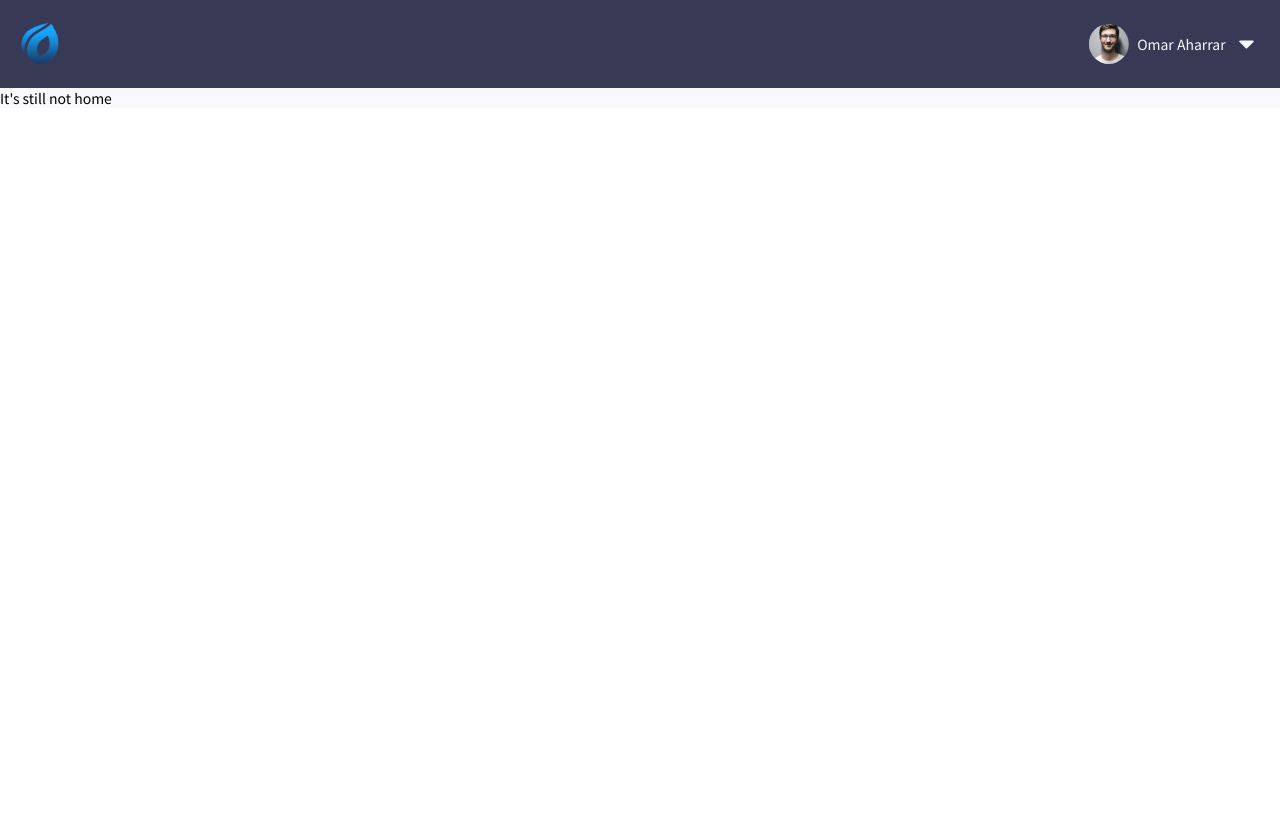
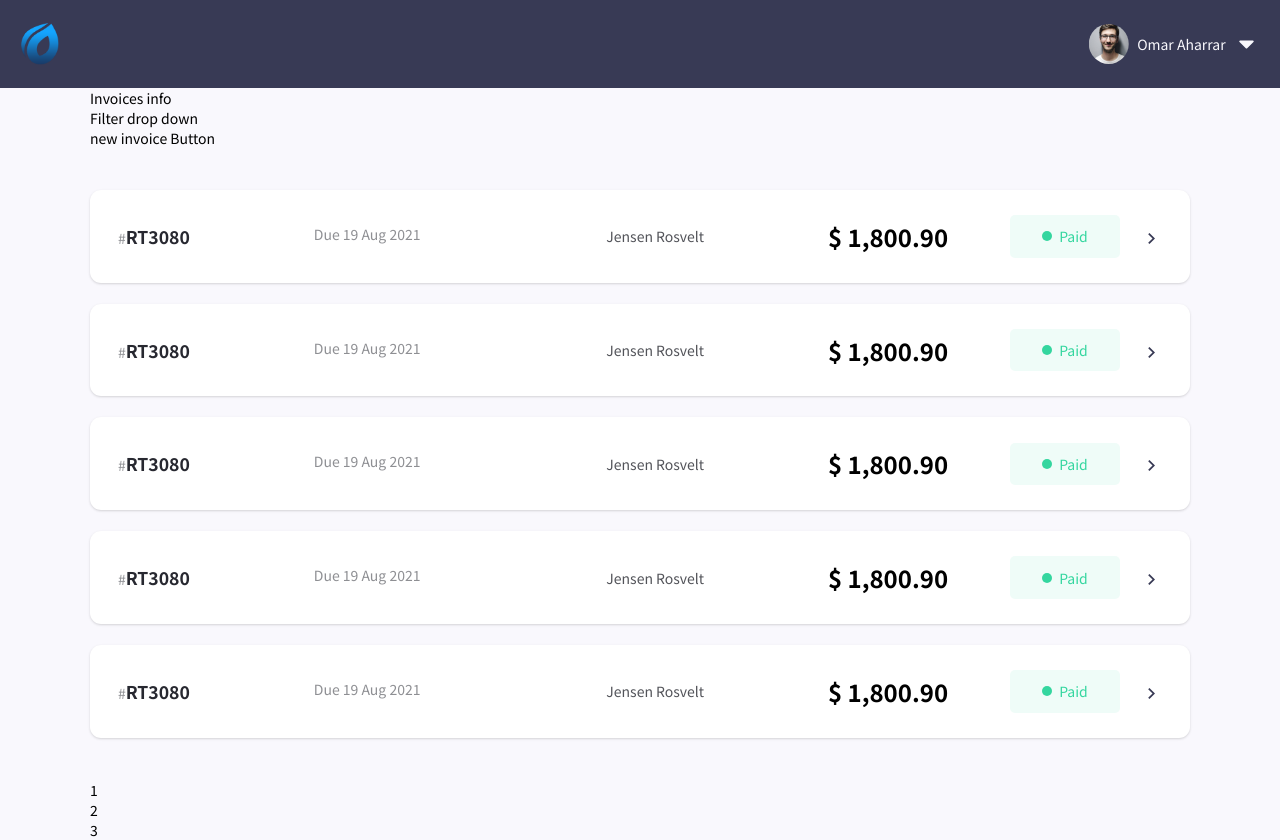
Before and after one commit to ramodev6627/Invoice-app-frontend, a React (Create React App) app: page /invoices/1 in a window 1280 px wide. Before the commit the page ends 800 px from the top, so only its background shows below. Built offline with nearby package versions, Linux system fonts and the light colour scheme.

Commit message:
add static invoice list in home page

```diff
--- a/src/components/core/Home.js
+++ /dev/null
@@ -1,5 +0,0 @@
-import React from 'react';
-
-export const Home = () => {
-	return <div>It's still not home</div>;
-};
--- /dev/null
+++ b/src/components/core/home/Home.js
@@ -0,0 +1,25 @@
+import React from 'react';
+import styled from 'styled-components';
+import { HomeHeader } from './HomeHeader';
+import { InvoicesList } from './InvoicesList';
+import { Pagination } from './Pagination';
+
+const StyledHome = styled.div`
+	width: 90%;
+	max-width: 1100px;
+	margin: 0 auto;
+
+	.list {
+		margin: 3em 0;
+	}
+`;
+
+export const Home = () => {
+	return (
+		<StyledHome>
+			<HomeHeader className="header" />
+			<InvoicesList className="list" />
+			<Pagination className="footer" />
+		</StyledHome>
+	);
+};
--- /dev/null
+++ b/src/components/core/home/HomeHeader.js
@@ -0,0 +1,14 @@
+import React from 'react';
+import styled from 'styled-components';
+
+const StyledHomeHeader = styled.div``;
+
+export const HomeHeader = ({ className }) => {
+	return (
+		<StyledHomeHeader className={className}>
+			<div>Invoices info</div>
+			<div>Filter drop down</div>
+			<div>new invoice Button</div>
+		</StyledHomeHeader>
+	);
+};
--- /dev/null
+++ b/src/components/core/home/InvoiceListItem.js
@@ -0,0 +1,153 @@
+import React from 'react';
+import styled from 'styled-components';
+import { RiArrowRightSLine } from 'react-icons/ri';
+
+const StyledInvoiceListItem = styled.li`
+	background: #fff;
+	margin: 1.5em 0;
+	box-shadow: rgba(0, 0, 0, 0.1) 0px 1px 3px 0px, rgba(0, 0, 0, 0.06) 0px 1px 2px 0px;
+	padding: 1.8em 2em;
+	border-radius: 11px;
+	position: relative;
+	transition: opacity 0.1s ease-in;
+	cursor: pointer;
+
+	:hover {
+		opacity: 0.7;
+	}
+
+	.wrapper-1,
+	.wrapper-2 {
+		display: flex;
+		justify-content: space-between;
+	}
+
+	.id {
+		color: var(--typo-lighter);
+		span {
+			font-size: 1.1rem;
+			font-weight: 600;
+			color: var(--typo);
+		}
+	}
+
+	.date {
+		color: var(--typo-lighter);
+	}
+
+	.name {
+		color: var(--typo-light);
+		margin: 0.5em 0;
+	}
+
+	.price {
+		font-size: 1.5rem;
+		font-weight: 700;
+	}
+
+	.state {
+		border-radius: 5px;
+		padding: 0.8em 1em;
+		align-self: flex-end;
+		width: 110px;
+		display: flex;
+		align-items: center;
+		justify-content: center;
+
+		span {
+			display: block;
+			width: 10px;
+			height: 10px;
+			border-radius: 50%;
+
+			margin-right: 7px;
+		}
+
+		&.paid {
+			color: var(--green);
+			background: var(--green-light);
+			span {
+				background-color: var(--green);
+			}
+		}
+		&.pending {
+			color: var(--orange);
+			background: var(--orange-light);
+			span {
+				background-color: var(--orange);
+			}
+		}
+		&.draft {
+			color: var(--dark);
+			background: var(--dark-light);
+			span {
+				background-color: var(--dark);
+			}
+		}
+	}
+
+	.cta {
+		display: none;
+	}
+
+	@media (min-width: 850px) {
+		display: flex;
+		align-items: center;
+		justify-content: space-between;
+
+		.id {
+			margin-right: auto;
+		}
+
+		.date {
+			margin-right: auto;
+		}
+
+		.wrapper-1,
+		.wrapper-2 {
+			justify-content: space-around;
+			flex-grow: 1;
+		}
+
+		.wrapper-3 {
+			display: flex;
+			align-items: center;
+			justify-content: space-around;
+			flex-grow: 2;
+		}
+
+		.cta {
+			display: block;
+			font-size: 21px;
+			margin-left: 1em;
+			margin-top: 7px;
+			color: var(--primary-dark);
+		}
+	}
+`;
+
+export const InvoiceListItem = () => {
+	return (
+		<StyledInvoiceListItem>
+			<div className="wrapper wrapper-1">
+				<p className="id">
+					#<span>RT3080</span>
+				</p>
+				<p className="date">Due 19 Aug 2021</p>
+			</div>
+			<div className="wrapper wrapper-2">
+				<div className="wrapper-3">
+					<p className="name">Jensen Rosvelt</p>
+					<p className="price">$ 1,800.90</p>
+				</div>
+				<div className="state paid">
+					<span></span>
+					<p>Paid</p>
+				</div>
+			</div>
+			<div className="cta">
+				<RiArrowRightSLine />
+			</div>
+		</StyledInvoiceListItem>
+	);
+};
--- /dev/null
+++ b/src/components/core/home/InvoicesList.js
@@ -0,0 +1,17 @@
+import React from 'react';
+import styled from 'styled-components';
+import { InvoiceListItem } from './InvoiceListItem';
+
+const StyledInvoicesList = styled.ul`
+	list-style-type: none;
+`;
+
+export const InvoicesList = ({ className }) => {
+	return (
+		<StyledInvoicesList className={className}>
+			{[1, 2, 3, 4, 5].map((val) => {
+				return <InvoiceListItem key={val} />;
+			})}
+		</StyledInvoicesList>
+	);
+};
--- /dev/null
+++ b/src/components/core/home/Pagination.js
@@ -0,0 +1,14 @@
+import React from 'react';
+import styled from 'styled-components';
+
+const StyledPagination = styled.footer``;
+
+export const Pagination = ({ className }) => {
+	return (
+		<StyledPagination className={className}>
+			<div>1</div>
+			<div>2</div>
+			<div>3</div>
+		</StyledPagination>
+	);
+};
--- a/src/components/other/ProfileWidget.js
+++ b/src/components/other/ProfileWidget.js
@@ -1,6 +1,6 @@
 import React, { useState } from 'react';
 import styled from 'styled-components';
-import { FaRegUserCircle, FaCaretDown, FaCaretUp, FaCog, FaSignOutAlt } from 'react-icons/fa';
+import { FaCaretDown, FaCaretUp, FaCog, FaSignOutAlt } from 'react-icons/fa';
 import profilePic from '../images/pexels-pixabay-220453.jpg';
 
 const StyledProfileWidget = styled.div`
@@ -30,15 +30,16 @@ const StyledProfileWidget = styled.div`
 	.dropdown {
 		list-style-type: none;
 		position: absolute;
-		color: #000;
+		color: var(--typo-light);
 		background: #fff;
 		width: 100%;
 		padding: 0.5em;
 		font-size: 0.9rem;
 		border-radius: 5px;
+		box-shadow: rgba(0, 0, 0, 0.1) 0px 1px 3px 0px, rgba(0, 0, 0, 0.06) 0px 1px 2px 0px;
 
 		li {
-			padding: 0.2em 0.5em;
+			padding: 0.5em 0.8em;
 			display: flex;
 			align-items: center;
 
--- a/src/index.css
+++ b/src/index.css
@@ -12,6 +12,15 @@
 	--primary: #7c5dff;
 	--primary-dark: #383a55;
 	--white: #f9f8fd;
+	--typo: #272830;
+	--typo-light: #272830cc;
+	--typo-lighter: #27283085;
+	--green: #34d69f;
+	--green-light: #34d69f14;
+	--orange: #ff8d02;
+	--orange-light: #ff8d0217;
+	--dark: #111115;
+	--dark-light: #27283012;
 }
 
 body {
--- a/src/router.js
+++ b/src/router.js
@@ -1,5 +1,5 @@
 import { Switch, Route, Redirect } from 'react-router-dom';
-import { Home } from './components/core/Home';
+import { Home } from './components/core/home/Home';
 import { InvoiceView } from './components/invoice/InvoiceView';
 import { InvoiceEditView } from './components/invoice/InvoiceEditView';
 import { InvoiceCreateView } from './components/invoice/InvoiceCreateView';
```
